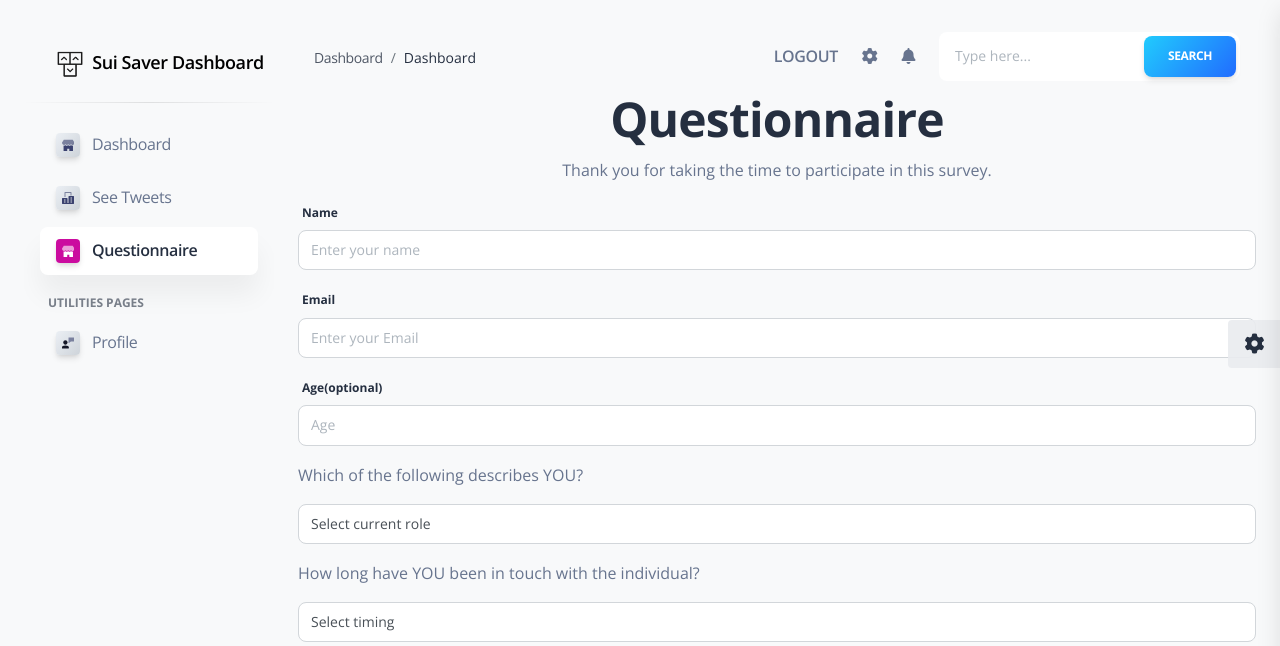
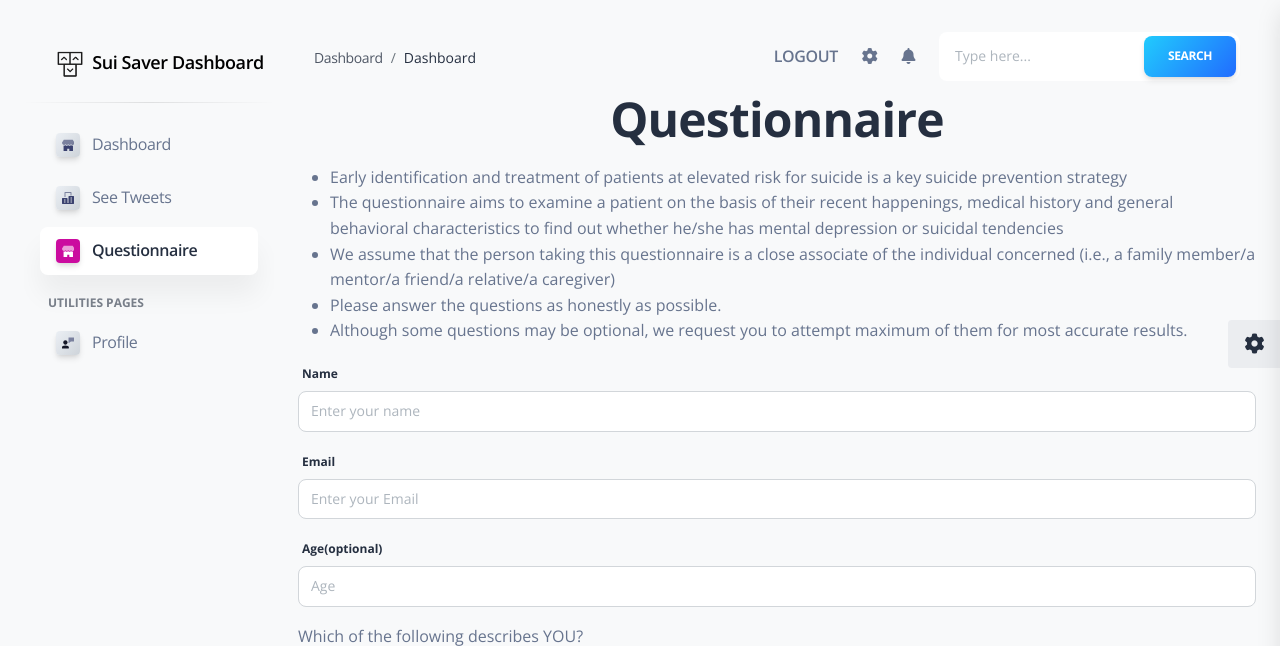
Before and after one commit to Satyajit-Codys/sui-saver-web, a Django app: page /dashboard-questions/ in a window 1280 px wide. Shown: the top 646 px of the page. Run offline with Django 3.2, Linux system fonts and the light colour scheme; the visitor is signed in with stand-in values (Sample User, id 1); some libraries are stand-ins or nearby versions.

Commit message:
added questionnaire description

```diff
--- a/apps/templates/questionnaire/questions.html
+++ b/apps/templates/questionnaire/questions.html
@@ -10,7 +10,13 @@
   <header class="header">
     <h1 id="title" class="text-center">Questionnaire</h1>
     <p id="description" class="description text-center">
-      Thank you for taking the time to participate in this survey.
+      <ul>
+        <li>Early identification and treatment of patients at elevated risk for suicide is a key suicide prevention strategy</li>
+        <li>The questionnaire aims to examine a patient on the basis of their recent happenings, medical history and general behavioral characteristics to find out whether he/she has mental depression or suicidal tendencies</li>
+        <li>We assume that the person taking this questionnaire is a close associate of the individual concerned (i.e., a family member/a mentor/a friend/a relative/a caregiver)</li>
+        <li>Please answer the questions as honestly as possible.</li>
+        <li>Although some questions may be optional, we request you to attempt maximum of them for most accurate results. </li>
+      </ul>
     </p>
   </header>
   <form id="questionnaire-form" method="post">
```
